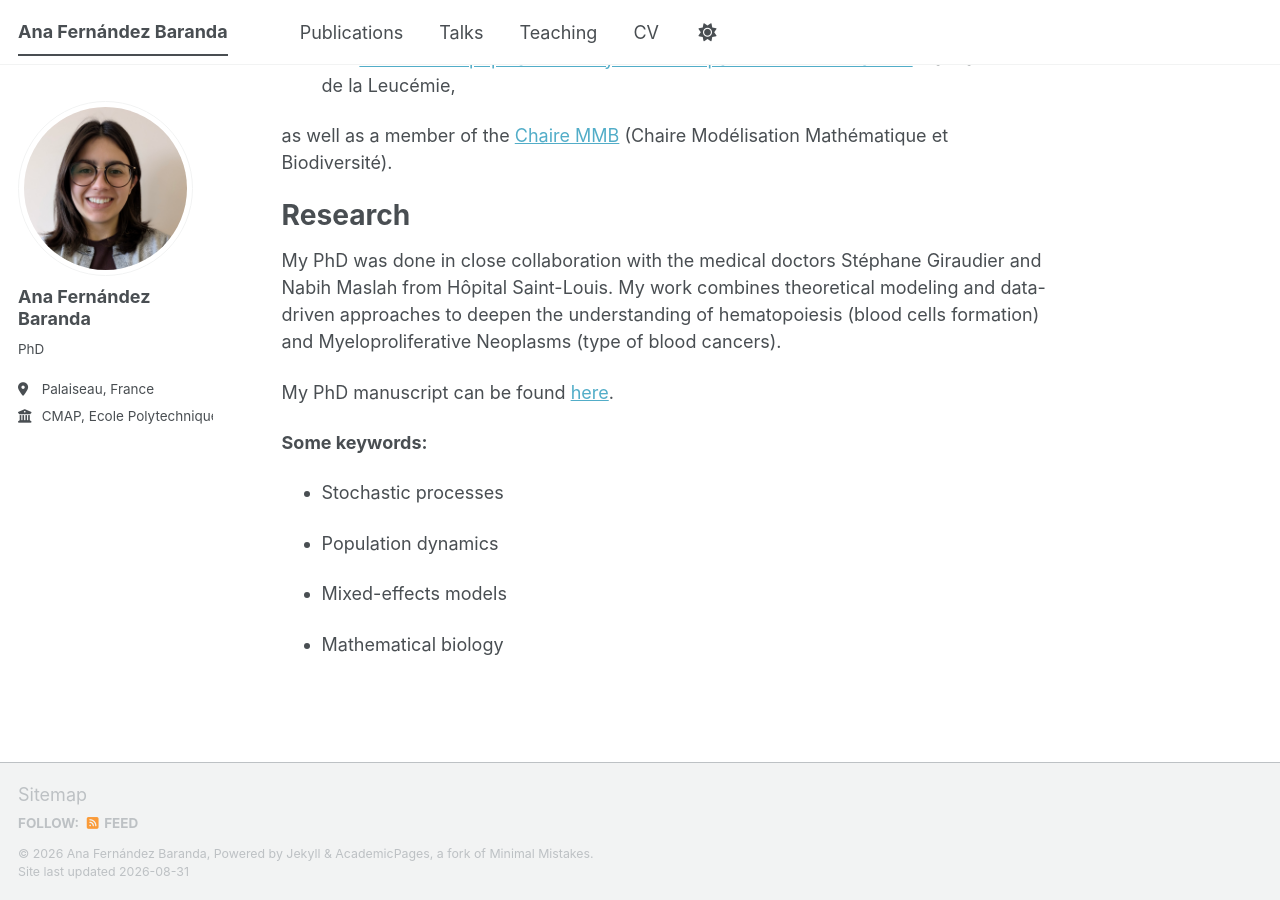
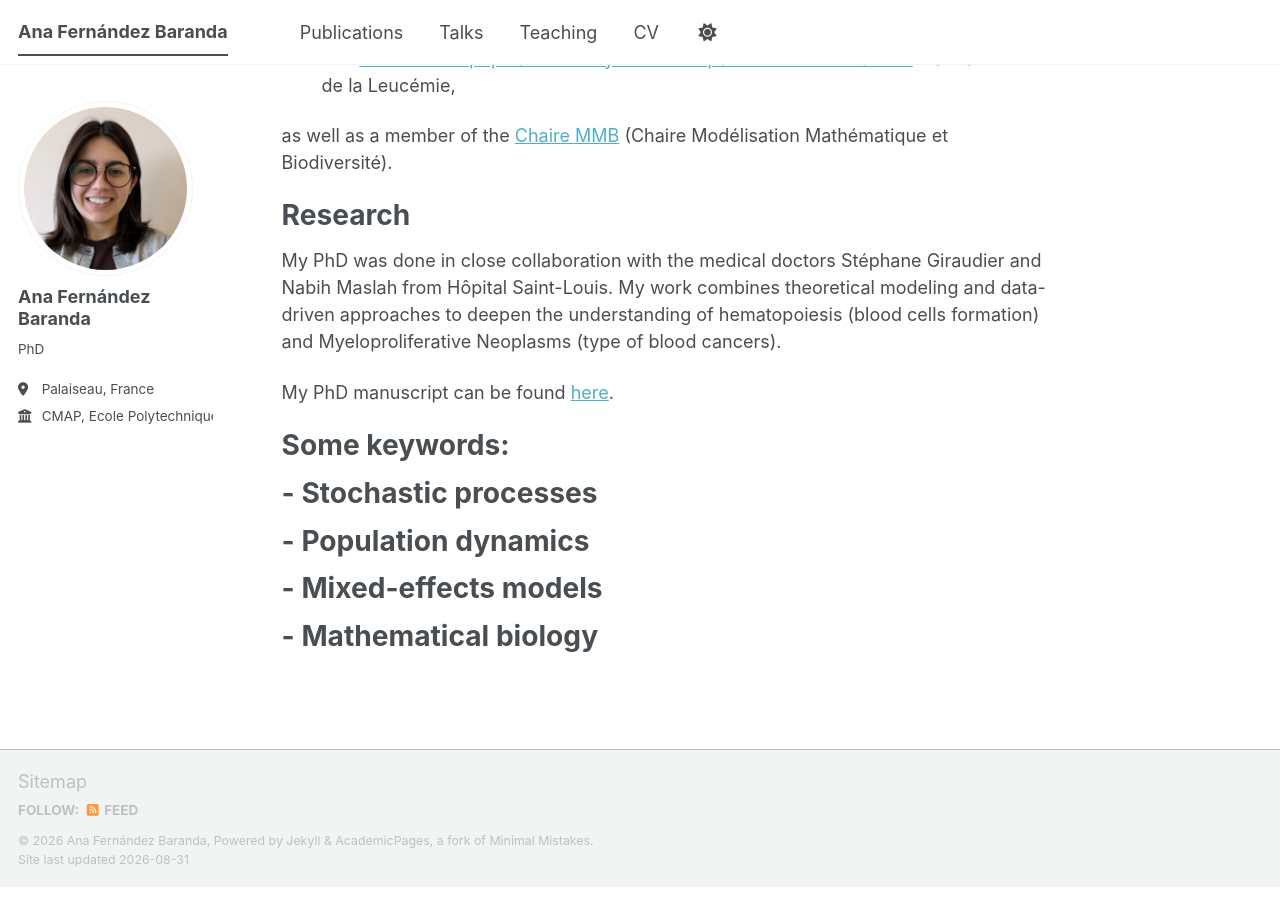
Before and after one commit to ana-fernandezbaranda/ana-fernandezbaranda.github.io, a Jekyll site: the page built from _pages/about.md, in a window 1280 px wide and 900 px high, scrolled down 536 px. Built offline with Jekyll 4.4.1, drawn with Linux system fonts in a browser that asks for light colours; a script bundle is joined from its source files by our own code; library files that are not in the unit come from our copies.

```diff
--- a/_pages/about.md
+++ b/_pages/about.md
@@ -27,12 +27,13 @@ My PhD was done in close collaboration with the medical doctors Stéphane Giraud
 
 My PhD manuscript can be found [here](https://ana-fernandezbaranda.github.io/files/THESE_NEW.pdf).
 
-**Some keywords:**
 
-- Stochastic processes
+# **Some keywords:**
 
-- Population dynamics
+# - Stochastic processes
 
-- Mixed-effects models
+# - Population dynamics
 
-- Mathematical biology
+# - Mixed-effects models
+
+# - Mathematical biology
```
